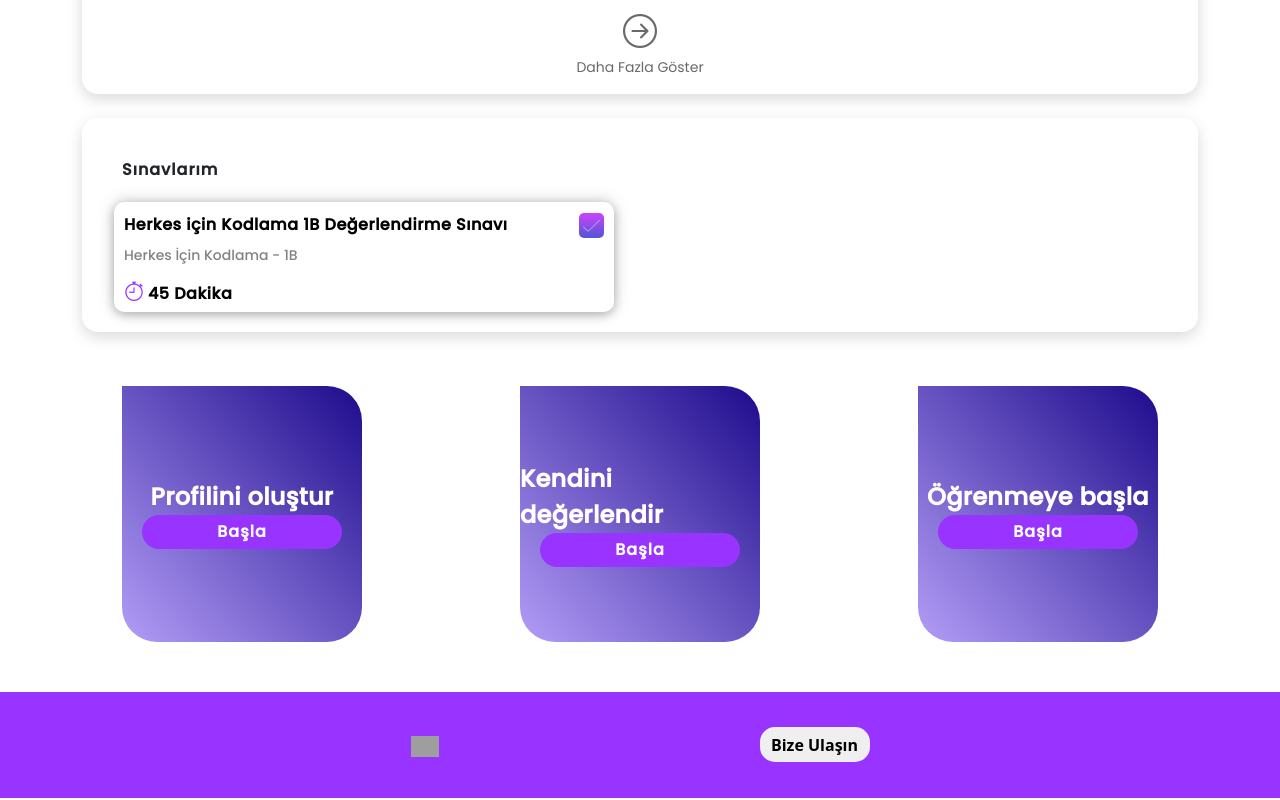
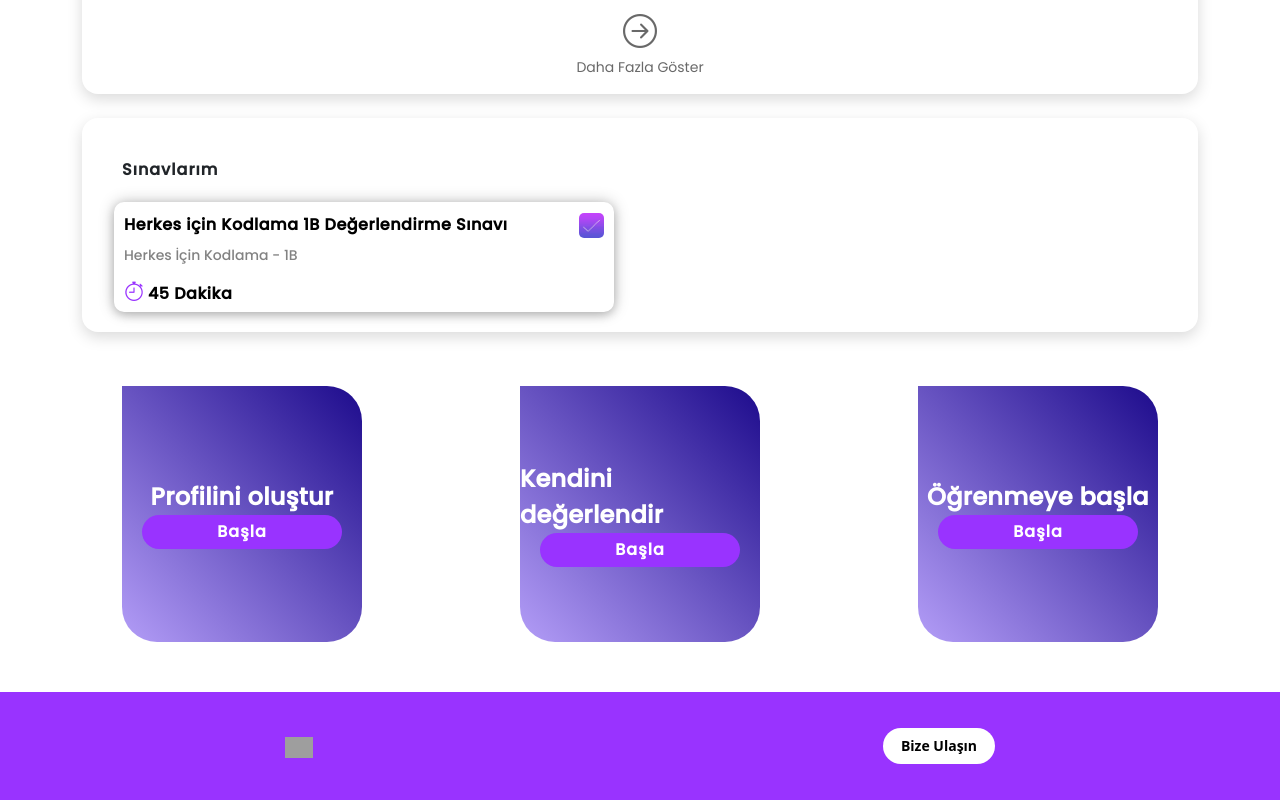
Before and after one commit to DotNetReactFullStack/tobeto-platform-frontend, a React (Create React App) app: page / in a window 1280 px wide. Shown: the part 1134-1934 px from the top of the page. Built offline with nearby package versions, Linux system fonts and the light colour scheme; grey boxes are pictures that could not be loaded.

Commit message:
Updated Footer component

```diff
--- a/src/components/Footer/Footer.css
+++ b/src/components/Footer/Footer.css
@@ -1,29 +1,29 @@
-.footer-component {
+.footer {
+  margin-top: 50px;
   background-color: #9933ff;
-  min-height: 106px;
+  padding: 36px 0px;
   width: 100%;
   display: flex;
   justify-content: space-around;
   align-items: center;
-  margin-top: 50px;
-}
-.footer-component .footer-logo-link {
-  margin-left: 250px;
 }
 
-.footer-component .footer-logo {
+.footer .footer-logo-link {}
+
+.footer .footer-logo {
   height: 21px;
 }
 
-.footer-component .footer-contact-us-link {
-  margin-right: 250px;
+.footer .footer-contact-us-link {
+  background-color: white;
+  width: 112px;
+  height: 36px;
+  display: flex;
+  justify-content: center;
+  align-items: center;
+  color: black;
+  text-decoration: none;
+  font-size: 14px;
+  font-weight: 800;
+  border-radius: 18px;
 }
-
-.footer-component .footer-contact-us-button {
-  min-height: 35px;
-  min-width: 110px;
-  border: none;
-  border-radius: 15px;
-  font-weight: bold;
-  font-size: 16px;
-}
--- a/src/components/Footer/Footer.tsx
+++ b/src/components/Footer/Footer.tsx
@@ -5,7 +5,7 @@ type Props = {};
 
 const Footer = (props: Props) => {
   return (
-    <div className="footer-component">
+    <div className="footer">
       <a className="footer-logo-link" href="#">
         <img
           className="footer-logo"
@@ -13,9 +13,9 @@ const Footer = (props: Props) => {
         />
       </a>
       <a className="footer-contact-us-link" href="#">
-        <button type="button" className="footer-contact-us-button">
+        <span>
           Bize Ulaşın
-        </button>
+        </span>
       </a>
     </div>
   );
```
